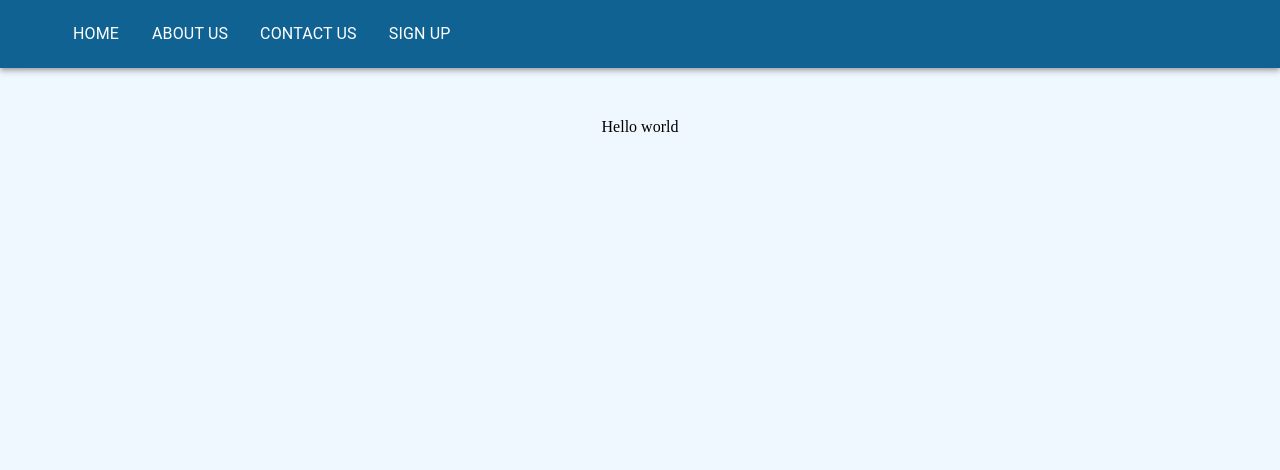
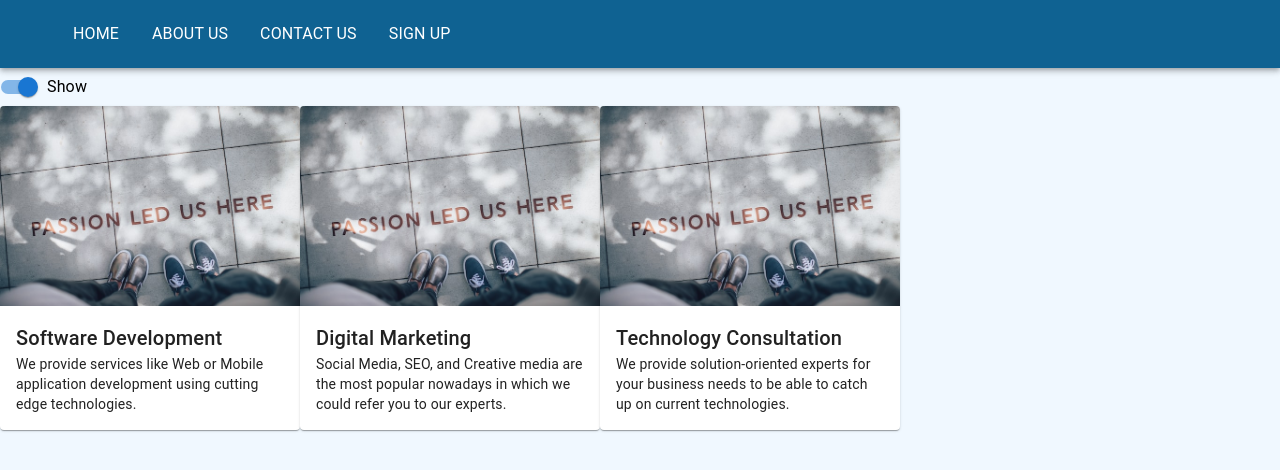
Before and after one commit to abeljrgit/Lugtu-Session4-Task1, a React app: page /about-us in a window 1280 px wide. Shown: the top 470 px of the page. Built offline with nearby package versions, Linux system fonts and the light colour scheme; the HTML template or start-up script is replaced by a standard one.

Commit message:
✨ feat: About-Us

```diff
--- a/src/App.js
+++ b/src/App.js
@@ -11,8 +11,7 @@ export default class App extends Component {
         <BrowserRouter>
           <Navbar />
           <Routes>
-            {/* <Route path="/" element={<Dashboard />} /> */}
-            <Route path="/" element={<AboutUs />} />
+            <Route path="/" element={<Dashboard />} />
             <Route path="/about-us" element={<AboutUs />} />
             <Route path="/contact-us" element={<ContactUs />} />
             <Route path="/sign-up" element={<SignUp />} />
--- a/src/pages/AboutUs/AboutUs.js
+++ b/src/pages/AboutUs/AboutUs.js
@@ -1,19 +1,98 @@
-import { Container } from '@mui/material';
+import {
+  Box,
+  Card,
+  Container,
+  Fade,
+  FormControlLabel,
+  Switch,
+  Typography,
+} from '@mui/material';
 import React, { Component } from 'react';
+import { Images } from '../../assets';
 
 export class AboutUs extends Component {
+  state = {
+    isChecked: true,
+  };
+
+  handleChange = () => {
+    this.setState({
+      isChecked: !this.state.isChecked,
+    });
+  };
+
   render() {
     return (
-      <section className="center-h section-about-us ">
-        <Container
-          sx={{
-            display: 'flex',
-            justifyContent: 'center',
-          }}
-        >
-          Hello world
-        </Container>
-      </section>
+      <Box sx={{ height: 180 }}>
+        <FormControlLabel
+          control={
+            <Switch
+              checked={this.state.isChecked}
+              onChange={this.handleChange}
+            />
+          }
+          label="Show"
+        />
+        <Box sx={{ display: 'flex' }}>
+          <Fade in={this.state.isChecked}>
+            <Card
+              sx={{
+                width: '300px',
+                height: 'auto',
+                display: 'flex',
+                flexDirection: 'column',
+              }}
+            >
+              <img src={Images.passionImage} className="passion-image" />
+              <Box sx={{ p: 2 }}>
+                <Typography variant="h6">Software Development</Typography>
+                <Typography variant="body2">
+                  We provide services like Web or Mobile application development
+                  using cutting edge technologies.
+                </Typography>
+              </Box>
+            </Card>
+          </Fade>
+          <Fade in={this.state.isChecked}>
+            <Card
+              sx={{
+                width: '300px',
+                height: 'auto',
+                display: 'flex',
+                flexDirection: 'column',
+              }}
+            >
+              <img src={Images.passionImage} className="passion-image" />
+              <Box sx={{ p: 2 }}>
+                <Typography variant="h6">Digital Marketing</Typography>
+                <Typography variant="body2">
+                  Social Media, SEO, and Creative media are the most popular
+                  nowadays in which we could refer you to our experts.
+                </Typography>
+              </Box>
+            </Card>
+          </Fade>
+          <Fade in={this.state.isChecked}>
+            <Card
+              sx={{
+                width: '300px',
+                height: 'auto',
+                display: 'flex',
+                flexDirection: 'column',
+              }}
+            >
+              <img src={Images.passionImage} className="passion-image" />
+              <Box sx={{ p: 2 }}>
+                <Typography variant="h6">Technology Consultation</Typography>
+                <Typography variant="body2">
+                  We provide solution-oriented experts for your business needs
+                  to be able to catch up on current technologies.
+                </Typography>
+              </Box>
+            </Card>
+          </Fade>
+        </Box>
+      </Box>
     );
   }
 }
```
